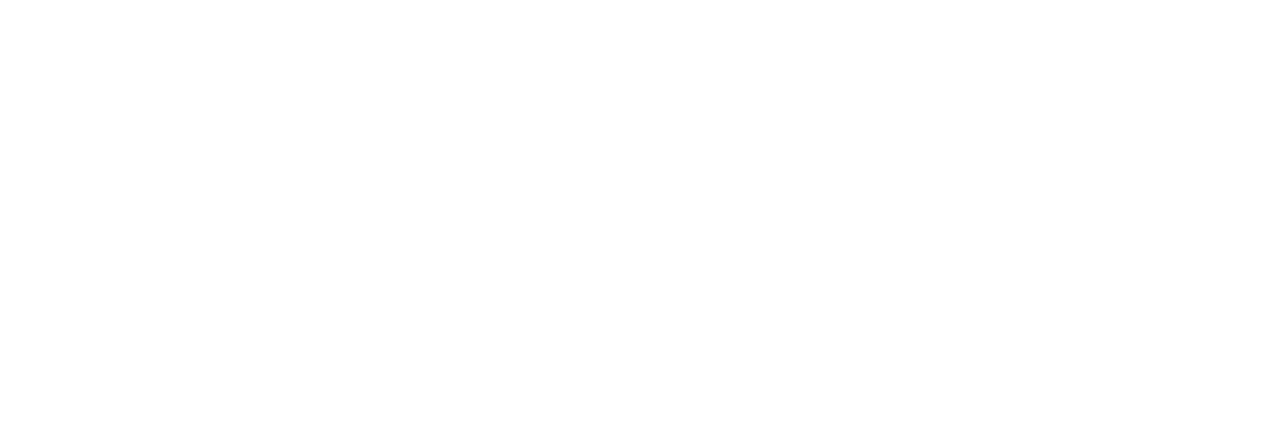
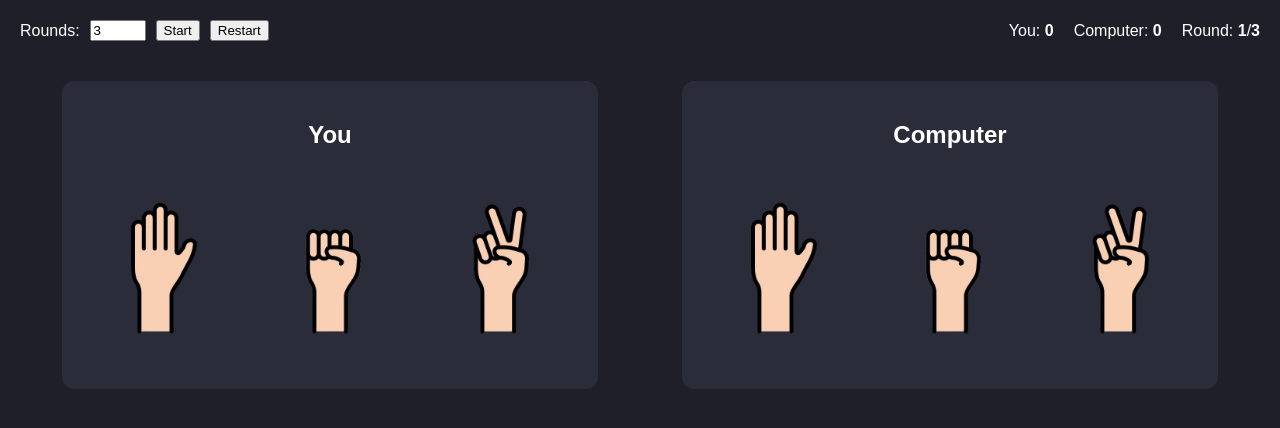
Before and after one commit to Srijal-Basnet/Rock-Paper-Scissors-, a plain HTML site: page index.html in a window 1280 px wide. Drawn offline with Linux system fonts and the light colour scheme.

Commit message:
Finished UI starting JS

```diff
--- a/index.html
+++ b/index.html
@@ -6,9 +6,50 @@
     <link rel="stylesheet" href="styles.css">
     <title>Rock Paper Scissors</title>
 </head>
+
 <body>
-    <script src="script.js"></script>
+    <div class="top-header">
+
+        <div class="top-left">
+            <label for="round-input">Rounds:</label>
+            <input id="round-input" class="round-input" type="number" min="1" max="20" value="3">
+
+            <button id="start-btn">Start</button>
+
+            <button id="restart-btn">Restart</button>
+        </div>
+
+        <div class="scoreboard">
+            <div class="score-item">You: <span id="user-score">0</span></div>
+            <div class="score-item">Computer: <span id="computer-score">0</span></div>
+            <div class="score-item">Round: <span id="current-round">1</span>/<span id="total-rounds">3</span></div>
+        </div>
+
+    </div>
+
+    <div class="game-container">
+
+        <div class="player-side">
+            <h2>You</h2>
+            <div class="choices">
+                <div class="choice"><img src="images/rock.png" alt="rock"></div>
+                <div class="choice"><img src="images/paper.png" alt="paper"></div>
+                <div class="choice"><img src="images/scissors.png" alt="scissors"></div>
+            </div>
+        </div>
 
 
+        <div class="computer-side">
+            <h2>Computer</h2>
+            <div class="choices">
+                <div class="choice"><img src="images/rock.png" alt="rock"></div>
+                <div class="choice"><img src="images/paper.png" alt="paper"></div>
+                <div class="choice"><img src="images/scissors.png" alt="scissors"></div>
+            </div>
+        </div>
+
+    </div>
+
+    <script src="script.js"></script>
 </body>
 </html>
--- a/script.js
+++ b/script.js
@@ -0,0 +1,3 @@
+function getComputerChoice(){
+
+}
--- a/styles.css
+++ b/styles.css
@@ -0,0 +1,72 @@
+body {
+    font-family: Arial, sans-serif;
+    margin: 0;
+    padding: 20px;
+    background: #1e1f29;
+    color: white;
+}
+
+/* ---------- TOP HEADER ---------- */
+
+.top-header {
+    display: flex;
+    justify-content: space-between;
+    align-items: center;
+    margin-bottom: 30px;
+}
+
+.top-left {
+    display: flex;
+    align-items: center;
+    gap: 10px;
+}
+
+.scoreboard {
+    display: flex;
+    gap: 20px;
+}
+
+.score-item span {
+    font-weight: bold;
+}
+
+/* ---------- MAIN GAME AREA ---------- */
+
+.game-container {
+    display: flex;
+    justify-content: space-around;
+    margin-top: 40px;
+}
+
+.player-side, .computer-side {
+    background: #2a2c39;
+    padding: 20px;
+    border-radius: 12px;
+    width: 40%;
+    text-align: center;
+}
+
+.choices {
+    display: flex;
+    justify-content: space-around;
+    margin-top: 20px;
+}
+
+.choice {
+    width: 200px;
+    height: 200px;
+    background: transparent;
+    border-radius: 10px;
+    overflow: hidden;
+}
+
+.choice img {
+    width: 100%;
+    height: 100%;
+    object-fit: contain;
+    transition: 0.2s ease;
+}
+
+.choice img:hover {
+    transform: scale(1.5);
+}
```
Also changed, not shown: images/paper.png (added), images/rock.png (added), images/scissors.png (added).
